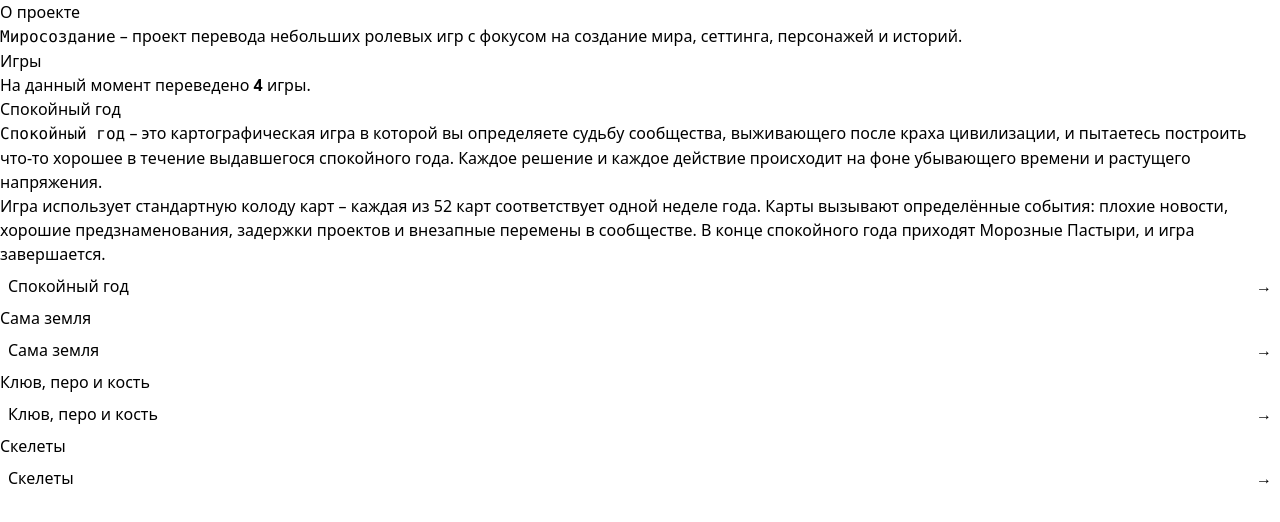
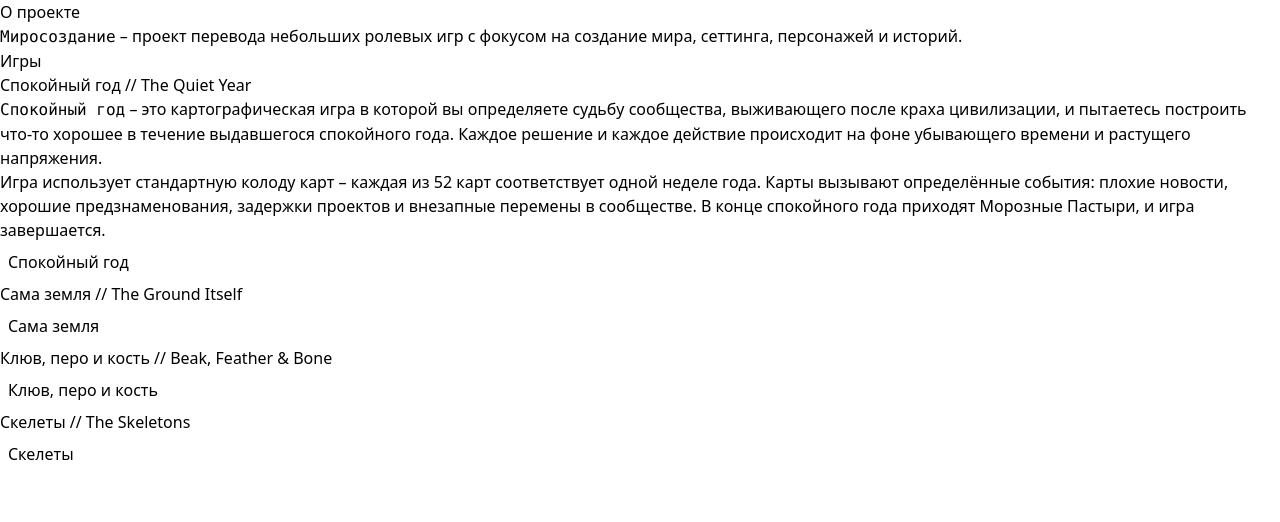
Before and after one commit to MoustaphaDev/worldbuilding, an Astro site: page / in a window 1280 px wide. Built offline with nearby package versions, Linux system fonts and the light colour scheme; Astro itself is replaced by a stand-in of ours; some icons are missing.

Commit message:
Link component

```diff
--- a/src/components/Link.astro
+++ b/src/components/Link.astro
@@ -1,18 +1,23 @@
 ---
+import { Icon } from "astro-icon";
+
 export interface Props {
   title: string;
   href: string;
   style?: string;
 }
 
-const { href, title, style = "info" } = Astro.props;
+const { href, title, style = "neutral" } = Astro.props;
 ---
 
 <div class={`note p-2 rounded-lg ${style}`}>
-  <a href={href} class="flex flex-row no-underline">
+  <a
+    href={href}
+    class="flex flex-row items-center no-underline hover:underline"
+  >
     <span class="flex-1">
       {title}
     </span>
-    <span>→</span>
+    <Icon name="tabler:chevron-right" />
   </a>
 </div>
--- a/src/pages/beak-feather-bone.mdx
+++ b/src/pages/beak-feather-bone.mdx
@@ -2,4 +2,4 @@
 title: Клюв, перо и кость
 ---
 
-Hello World
+[ перевод в процессе оформления ]
--- a/src/pages/index.mdx
+++ b/src/pages/index.mdx
@@ -10,9 +10,7 @@ import Link from "@components/Link.astro";
 
 ## Игры
 
-На данный момент переведено **4** игры.
-
-### Спокойный год
+### Спокойный год // The Quiet Year
 
 `Спокойный год` – это картографическая игра в которой вы определяете судьбу сообщества, выживающего после краха цивилизации, и пытаетесь построить что-то хорошее в течение выдавшегося спокойного года. Каждое решение и каждое действие происходит на фоне убывающего времени и растущего напряжения.
 
@@ -20,14 +18,14 @@ import Link from "@components/Link.astro";
 
 <Link title="Спокойный год" href="/the-quiet-year" />
 
-### Сама земля
+### Сама земля // The Ground Itself
 
 <Link title="Сама земля" href="/the-ground-itself" />
 
-### Клюв, перо и кость
+### Клюв, перо и кость // Beak, Feather & Bone
 
 <Link title="Клюв, перо и кость" href="/beak-feather-bone" />
 
-### Скелеты
+### Скелеты // The Skeletons
 
 <Link title="Скелеты" href="/the-skeletons" />
--- a/src/pages/the-ground-itself.mdx
+++ b/src/pages/the-ground-itself.mdx
@@ -2,4 +2,4 @@
 title: Сама земля
 ---
 
-Hello World
+[ перевод в процессе оформления ]
--- a/src/pages/the-skeletons.mdx
+++ b/src/pages/the-skeletons.mdx
@@ -2,4 +2,4 @@
 title: Скелеты
 ---
 
-Hello World
+[ перевод в процессе оформления ]
```
Also changed, not shown: src/styles/common.css (+6 -2 lines), 1 other file.
